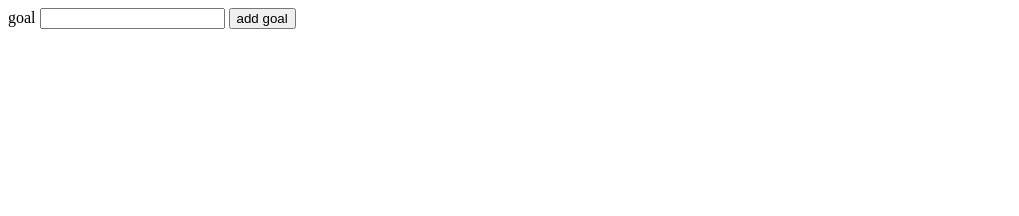
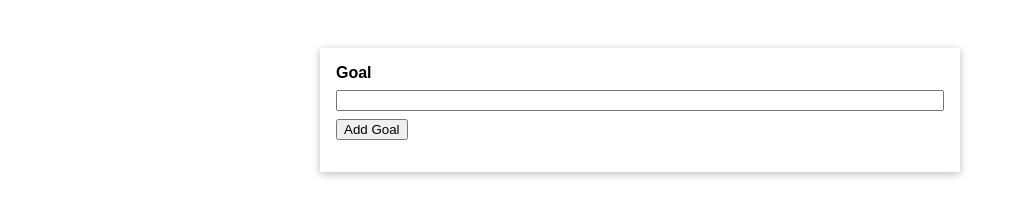
Before and after one commit to morganfula/first-vue, a plain HTML site: page index.html in a window 1280 px wide. Shown: the whole page, without its empty margins (0-1019 px from the left). Drawn offline with nearby package versions, Linux system fonts and the light colour scheme.

Commit message:
adding vue

```diff
--- a/index.html
+++ b/index.html
@@ -2,21 +2,24 @@
 <html lang="en">
 
 <head>
-  <meta charset="UTF-8">
-  <meta name="viewport" content="width=device-width, initial-scale=1.0">
-  <title>First vue project</title>
-  <link rel="stylesheet" href="./css/style.css">
+  <meta charset="UTF-8" />
+  <meta name="viewport" content="width=device-width, initial-scale=1.0" />
+  <title>A First App</title>
+  <link rel="stylesheet" href="./css/style.css" />
 </head>
 
 <body>
-  <div class="app">
+  <div id="app">
     <div>
-      <label for="goal">goal</label>
-      <input type="text" id="goal">
-      <button>add goal</button>
+      <label for="goal">Goal</label>
+      <input type="text" id="goal" />
+      <button>Add Goal</button>
     </div>
+    <ul>
+
+    </ul>
   </div>
-
+  <script src="https://cdn.jsdelivr.net/npm/vue@2/dist/vue.js"></script>
   <script src="app.js"></script>
 </body>
 
--- a/style.scss
+++ b/style.scss
@@ -0,0 +1,41 @@
+* {
+  box-sizing: border-box;
+}
+
+html {
+  font-family: sans-serif;
+}
+
+body {
+  margin: 0;
+}
+
+#app {
+  margin: 3rem auto;
+  max-width: 40rem;
+  padding: 1rem;
+  box-shadow: 0 2px 8px rgba(0, 0, 0, 0.26);
+}
+
+label,
+input {
+  margin-bottom: 0.5rem;
+  display: block;
+  width: 100%;
+}
+
+label {
+  font-weight: bold;
+}
+
+ul {
+  list-style: none;
+  margin: 1rem 0;
+  padding: 0;
+}
+
+li {
+  margin: 1rem 0;
+  padding: 1rem;
+  border: 1px solid #ccc;
+}
```
Also changed, not shown: app.js (+13 -0 lines), css/style.css, 1 other file.
